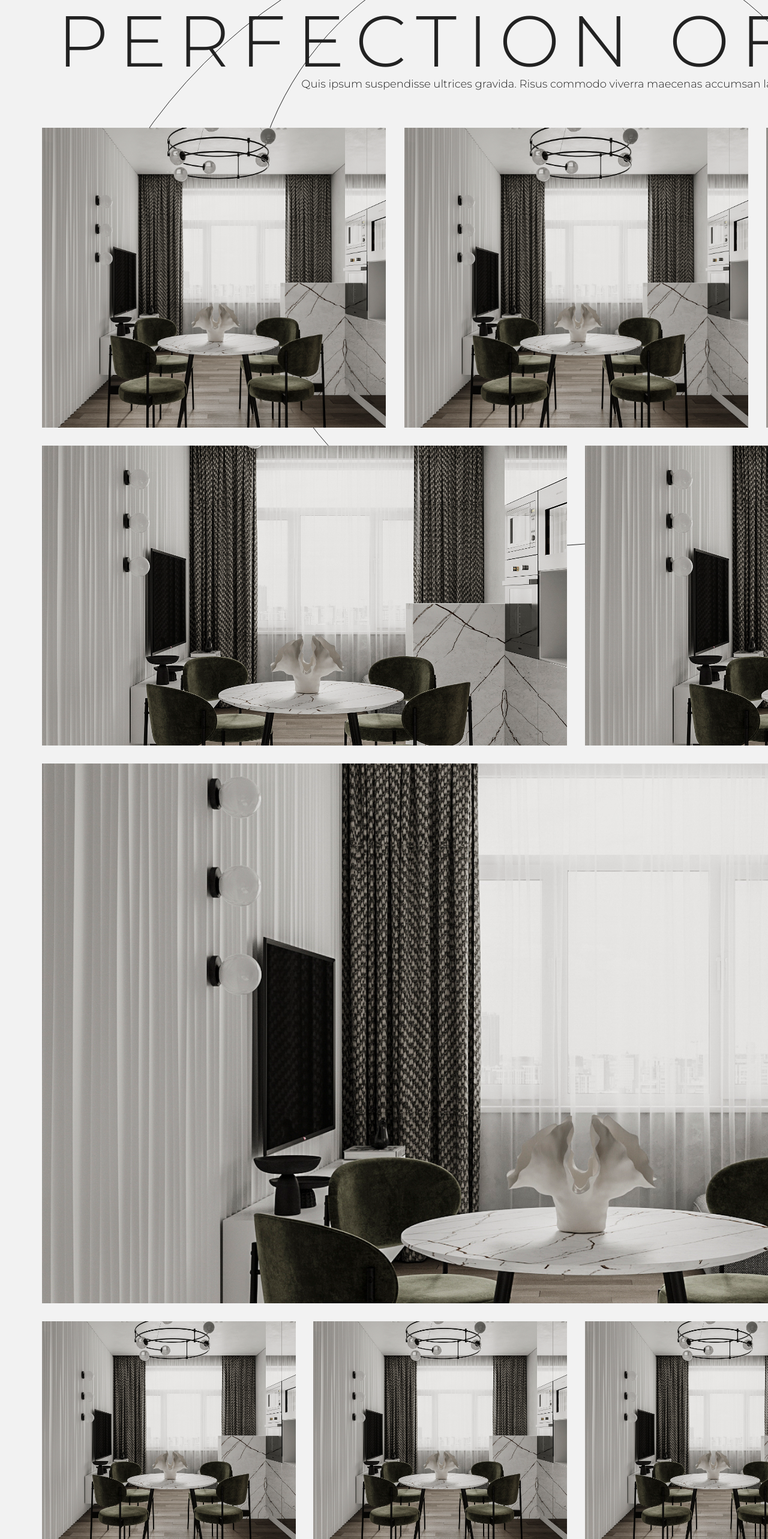
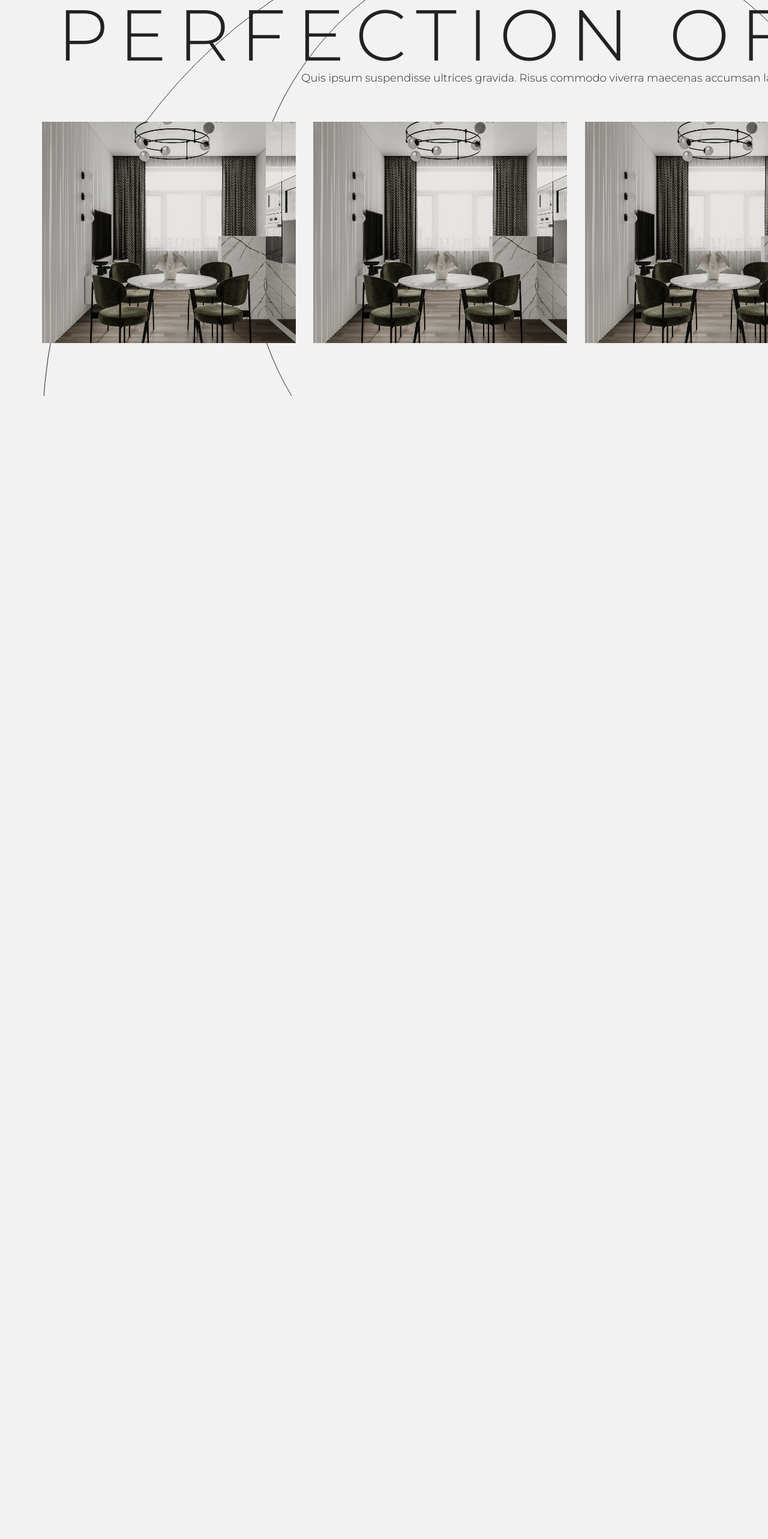
Before and after one commit to alexyasinsky/raffiner-design-nextjs, a Next.js app: page /projects in a window 1280 px wide. Shown: the part 140-2706 px from the top of the page at 60% size. After the commit the page ends 800 px from the top, so only its background shows below. Built offline with nearby package versions, Linux system fonts and the light colour scheme.

Commit message:
Card optimized

```diff
--- a/src/app/globals.scss
+++ b/src/app/globals.scss
@@ -26,7 +26,8 @@ li {
 main {
   flex-grow: 1;
   position: relative;
-  height: fit-content;
+  overflow: hidden;
+  margin-top: -130px;
 }
 
 
@@ -43,7 +44,6 @@ button {
   line-height: 100%; /* 120px */
   letter-spacing: 18px;
   text-transform: uppercase;
-  margin-top: 30px;
 }
 
 .subTitle {
--- a/src/app/layout.module.scss
+++ b/src/app/layout.module.scss
@@ -3,18 +3,11 @@
 .circle {
   border: 1px solid #222;
   border-radius: 50%;
-  &__wrapper {
-    position: absolute;
-    z-index: 1;
-    overflow: hidden;
-    width: 100%;
-    top: -130px;
-    height: calc(100% + 130px);
-  }
   &_big {
     @extend .circle;
     width: 1755px;
     height: 1755px;
+    position: absolute;
     margin: auto;
   }
   &_small {
@@ -22,14 +15,13 @@
     width: 1020px;
     height: 1020px;
     position: absolute;
-    z-index: 1;
-    top: -88px;
+    top: 42px;
     left: 344px;
   }
 }
 
 .page {
-  position: absolute;
-  z-index: 2;
   width: 100%;
+  margin-top: 120px;
+  padding-top: 30px;
 }
--- a/src/app/layout.tsx
+++ b/src/app/layout.tsx
@@ -24,9 +24,7 @@ export default function RootLayout({
     <body className={font.className}>
     <Header/>
     <main>
-      <div className={styles.circle__wrapper}>
-        <div className={styles.circle_big}></div>
-      </div>
+      <div className={styles.circle_big}></div>
       <div className={styles.circle_small}></div>
       <div className={styles.page}>
         {children}
--- a/src/app/page.module.scss
+++ b/src/app/page.module.scss
@@ -1,7 +1,7 @@
 
 .page {
   position: relative;
-  top: -88px;
+  top: -108px;
 }
 
 .person {
--- a/src/app/projects/page.tsx
+++ b/src/app/projects/page.tsx
@@ -1,6 +1,5 @@
 import Card from "@/ui/card/card";
 import Grid from "@/ui/grid/grid";
-import Photo from "@/ui/photo/photo";
 import Link from 'next/link';
 
 export default function Projects() {
@@ -17,132 +16,42 @@ export default function Projects() {
       <h1 className={'title'}>Perfection of Form</h1>
       <p className={'subTitle'}>Quis ipsum suspendisse ultrices gravida. Risus commodo viverra maecenas accumsan lacus
         vel facilisis. </p>
-      <Grid contents="cardWithHiddenDescription">
+      <Grid>
         <Link href={'/projects/project'}>
           <Card
             cardType="cardWithHiddenDescription"
             description='Quis ipsum suspendisse ultrices gravida. Risus commodo viverra maecenas accumsan lacus vel facilisis'
+            size="small"
+            image='dining-room.jpeg'
           >
-            <Photo
-              size="medium"
-             image='dining-room.jpeg'
-            />
           </Card>
-
         </Link>
         <Link href={'/projects/project'}>
           <Card
             cardType="cardWithHiddenDescription"
             description='Quis ipsum suspendisse ultrices gravida. Risus commodo viverra maecenas accumsan lacus vel facilisis'
+            size="small"
+            image='dining-room.jpeg'
           >
-            <Photo
-              size="medium"
-              image='dining-room.jpeg'
-            />
           </Card>
-
         </Link>
         <Link href={'/projects/project'}>
           <Card
             cardType="cardWithHiddenDescription"
             description='Quis ipsum suspendisse ultrices gravida. Risus commodo viverra maecenas accumsan lacus vel facilisis'
+            size="small"
+            image='dining-room.jpeg'
           >
-            <Photo
-              size="medium"
-              image='dining-room.jpeg'
-            />
           </Card>
-
-        </Link>
-      </Grid>
-      <Grid contents="cardWithHiddenDescription">
-        <Link href={'/projects/project'}>
-          <Card
-            cardType="cardWithHiddenDescription"
-            description='Quis ipsum suspendisse ultrices gravida. Risus commodo viverra maecenas accumsan lacus vel facilisis'
-          >
-            <Photo
-              size="large"
-              image='dining-room.jpeg'
-            />
-          </Card>
-
         </Link>
         <Link href={'/projects/project'}>
           <Card
             cardType="cardWithHiddenDescription"
             description='Quis ipsum suspendisse ultrices gravida. Risus commodo viverra maecenas accumsan lacus vel facilisis'
+            size="small"
+            image='dining-room.jpeg'
           >
-            <Photo
-              size="large"
-              image='dining-room.jpeg'
-            />
           </Card>
-
-        </Link>
-      </Grid>
-      <Grid contents="cardWithHiddenDescription">
-        <Link href={'/projects/project'}>
-          <Card
-            cardType="cardWithHiddenDescription"
-            description='Quis ipsum suspendisse ultrices gravida. Risus commodo viverra maecenas accumsan lacus vel facilisis'
-          >
-            <Photo
-              size="extra-large"
-              image='dining-room.jpeg'
-            />
-          </Card>
-
-        </Link>
-      </Grid>
-      <Grid contents="cardWithHiddenDescription">
-        <Link href={'/projects/project'}>
-          <Card
-            cardType="cardWithHiddenDescription"
-            description='Quis ipsum suspendisse ultrices gravida. Risus commodo viverra maecenas accumsan lacus vel facilisis'
-          >
-            <Photo
-              size="small"
-              image='dining-room.jpeg'
-            />
-          </Card>
-
-        </Link>
-        <Link href={'/projects/project'}>
-          <Card
-            cardType="cardWithHiddenDescription"
-            description='Quis ipsum suspendisse ultrices gravida. Risus commodo viverra maecenas accumsan lacus vel facilisis'
-          >
-            <Photo
-              size="small"
-              image='dining-room.jpeg'
-            />
-          </Card>
-
-        </Link>
-        <Link href={'/projects/project'}>
-          <Card
-            cardType="cardWithHiddenDescription"
-            description='Quis ipsum suspendisse ultrices gravida. Risus commodo viverra maecenas accumsan lacus vel facilisis'
-          >
-            <Photo
-              size="small"
-              image='dining-room.jpeg'
-            />
-          </Card>
-
-        </Link>
-        <Link href={'/projects/project'}>
-          <Card
-            cardType="cardWithHiddenDescription"
-            description='Quis ipsum suspendisse ultrices gravida. Risus commodo viverra maecenas accumsan lacus vel facilisis'
-          >
-            <Photo
-              size="small"
-              image='dining-room.jpeg'
-            />
-          </Card>
-
         </Link>
       </Grid>
     </>
--- a/src/ui/card/card.module.scss
+++ b/src/ui/card/card.module.scss
@@ -1,12 +1,14 @@
 .wrapper {
   position: relative;
   width: min-content;
-
   p {
     text-align: center;
   }
   &_cardWithVisibleDescription {
     @extend .wrapper;
+    p {
+      margin-bottom: 20px;
+    }
   }
   &_cardWithHiddenDescription {
     @extend .wrapper;
--- a/src/ui/card/card.tsx
+++ b/src/ui/card/card.tsx
@@ -1,16 +1,19 @@
-import {ReactNode} from "react";
-
 import styles from './card.module.scss';
+import Photo from "@/ui/photo/photo";
 
 type TProps = {
-  children: ReactNode
   description?: string
   cardType?: 'cardWithHiddenDescription' | 'cardWithVisibleDescription'
+  size: 'small' | 'medium' | 'large' | 'extra-large' | 'card'
+  image: string
 }
-export default function Card ({children, description, cardType}: TProps) {
+export default function Card ({description, cardType, size, image}: TProps) {
   return (
     <div className={styles[`wrapper_${cardType}`]}>
-      {children}
+      <Photo
+        size={size}
+        image={image}
+      />
       <p>{description}</p>
     </div>
   )
--- a/src/ui/grid/grid.module.scss
+++ b/src/ui/grid/grid.module.scss
@@ -1,12 +1,5 @@
 .wrapper {
   display: flex;
   justify-content: space-between;
-  &_cardWithHiddenDescription {
-    @extend .wrapper;
-    margin-bottom: 30px;
-  }
-  &_cardWithVisibleDescription {
-    @extend .wrapper;
-    margin-bottom: 50px;
-  }
+  margin-bottom: 30px;
 }
--- a/src/ui/grid/grid.tsx
+++ b/src/ui/grid/grid.tsx
@@ -2,13 +2,12 @@ import styles from './grid.module.scss';
 import {ReactNode} from "react";
 
 type TProps = {
-  contents: 'cardWithHiddenDescription' | 'cardWithVisibleDescription'
   children: ReactNode
 }
-export default function Grid ({contents, children}: TProps) {
+export default function Grid ({children}: TProps) {
 
   return (
-    <div className={styles[`wrapper_${contents}`]}>
+    <div className={styles.wrapper}>
       {children}
     </div>
   )
```
Also changed, not shown: src/app/projects/project/page.tsx (+4 -21 lines), src/app/services/page.tsx (+9 -38 lines).
